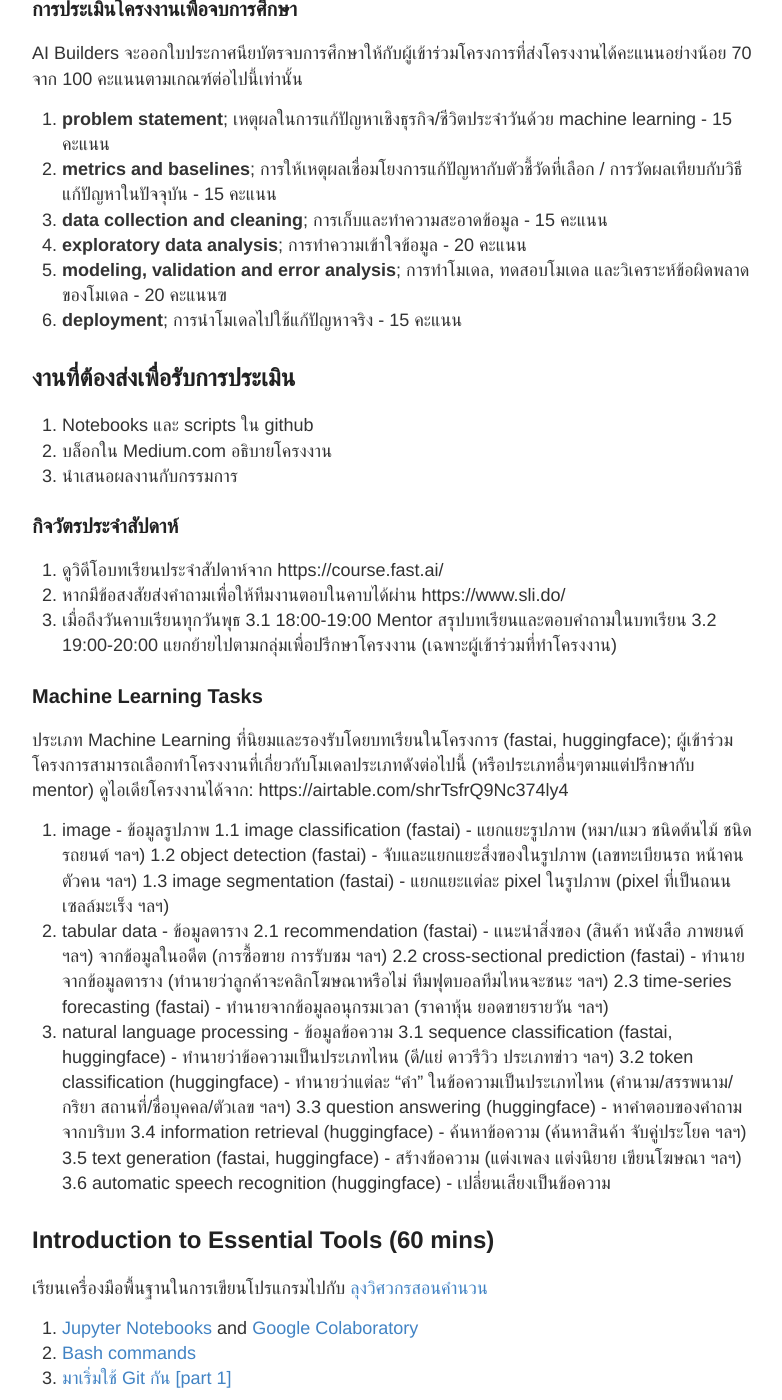
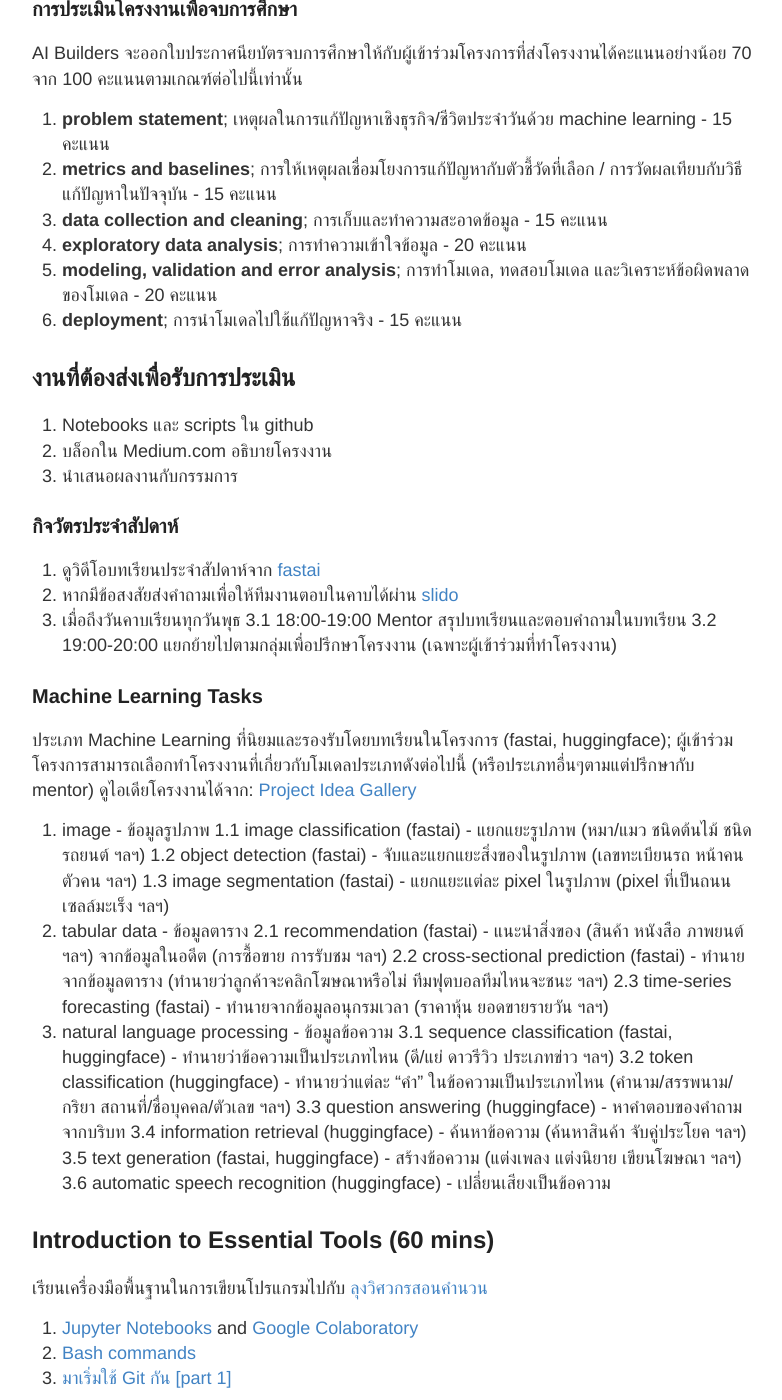
Before and after one commit to ai-builders/ai-builders.github.io, a Jekyll site: the page built from docs/_posts/2020-2-23-orientation.md, in a window 1280 px wide and 1400 px high, scrolled down 633 px. Shown: the whole window, without its empty margins (248-1030 px from the left). Built offline with Jekyll 4.4.1, drawn with Linux system fonts in a browser that asks for light colours; some of the changed text lies outside the part shown.

Commit message:
Update 2020-2-23-orientation.md
minor text fixes

```diff
--- a/docs/_posts/2020-2-23-orientation.md
+++ b/docs/_posts/2020-2-23-orientation.md
@@ -18,7 +18,7 @@ AI Builders จะออกใบประกาศนียบัตรจบ
 2. **metrics and baselines**; การให้เหตุผลเชื่อมโยงการแก้ปัญหากับตัวชี้วัดที่เลือก / การวัดผลเทียบกับวิธีแก้ปัญหาในปัจจุบัน - 15 คะแนน
 3. **data collection and cleaning**; การเก็บและทำความสะอาดข้อมูล - 15 คะแนน
 4. **exploratory data analysis**; การทำความเข้าใจข้อมูล - 20 คะแนน
-5. **modeling, validation and error analysis**; การทำโมเดล, ทดสอบโมเดล และวิเคราะห์ข้อผิดพลาดของโมเดล - 20 คะแนนฃ
+5. **modeling, validation and error analysis**; การทำโมเดล, ทดสอบโมเดล และวิเคราะห์ข้อผิดพลาดของโมเดล - 20 คะแนน
 6. **deployment**; การนำโมเดลไปใช้แก้ปัญหาจริง - 15 คะแนน
 
 ## งานที่ต้องส่งเพื่อรับการประเมิน
@@ -27,14 +27,14 @@ AI Builders จะออกใบประกาศนียบัตรจบ
 3. นำเสนอผลงานกับกรรมการ
 
 ### กิจวัตรประจำสัปดาห์
-1. ดูวิดีโอบทเรียนประจำสัปดาห์จาก https://course.fast.ai/
-2. หากมีข้อสงสัยส่งคำถามเพื่อให้ทีมงานตอบในคาบได้ผ่าน https://www.sli.do/
+1. ดูวิดีโอบทเรียนประจำสัปดาห์จาก [fastai](https://course.fast.ai/)
+2. หากมีข้อสงสัยส่งคำถามเพื่อให้ทีมงานตอบในคาบได้ผ่าน [slido](https://www.sli.do/)
 3. เมื่อถึงวันคาบเรียนทุกวันพุธ
 3.1 18:00-19:00 Mentor สรุปบทเรียนและตอบคำถามในบทเรียน
 3.2 19:00-20:00 แยกย้ายไปตามกลุ่มเพื่อปรึกษาโครงงาน (เฉพาะผู้เข้าร่วมที่ทำโครงงาน)
 
 ### Machine Learning Tasks
-ประเภท Machine Learning ที่นิยมและรองรับโดยบทเรียนในโครงการ (fastai, huggingface); ผู้เข้าร่วมโครงการสามารถเลือกทำโครงงานที่เกี่ยวกับโมเดลประเภทดังต่อไปนี้ (หรือประเภทอื่นๆตามแต่ปรึกษากับ mentor) ดูไอเดียโครงงานได้จาก: https://airtable.com/shrTsfrQ9Nc374ly4
+ประเภท Machine Learning ที่นิยมและรองรับโดยบทเรียนในโครงการ (fastai, huggingface); ผู้เข้าร่วมโครงการสามารถเลือกทำโครงงานที่เกี่ยวกับโมเดลประเภทดังต่อไปนี้ (หรือประเภทอื่นๆตามแต่ปรึกษากับ mentor) ดูไอเดียโครงงานได้จาก: [Project Idea Gallery](https://airtable.com/shrTsfrQ9Nc374ly4)
 1. image - ข้อมูลรูปภาพ
   1.1 image classification (fastai) - แยกแยะรูปภาพ (หมา/แมว ชนิดต้นไม้ ชนิดรถยนต์ ฯลฯ)
   1.2 object detection (fastai) - จับและแยกแยะสิ่งของในรูปภาพ (เลขทะเบียนรถ หน้าคน ตัวคน ฯลฯ)
```
Also changed, not shown: other parts of docs/_posts/2020-2-23-orientation.md (+1 -1 lines).
